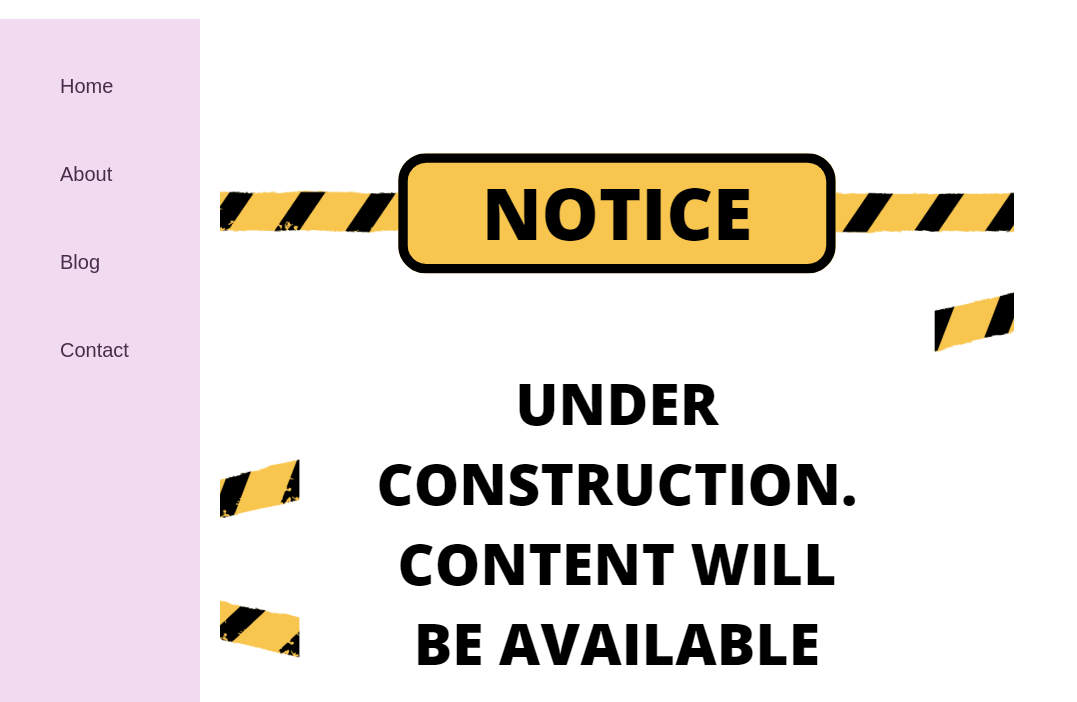
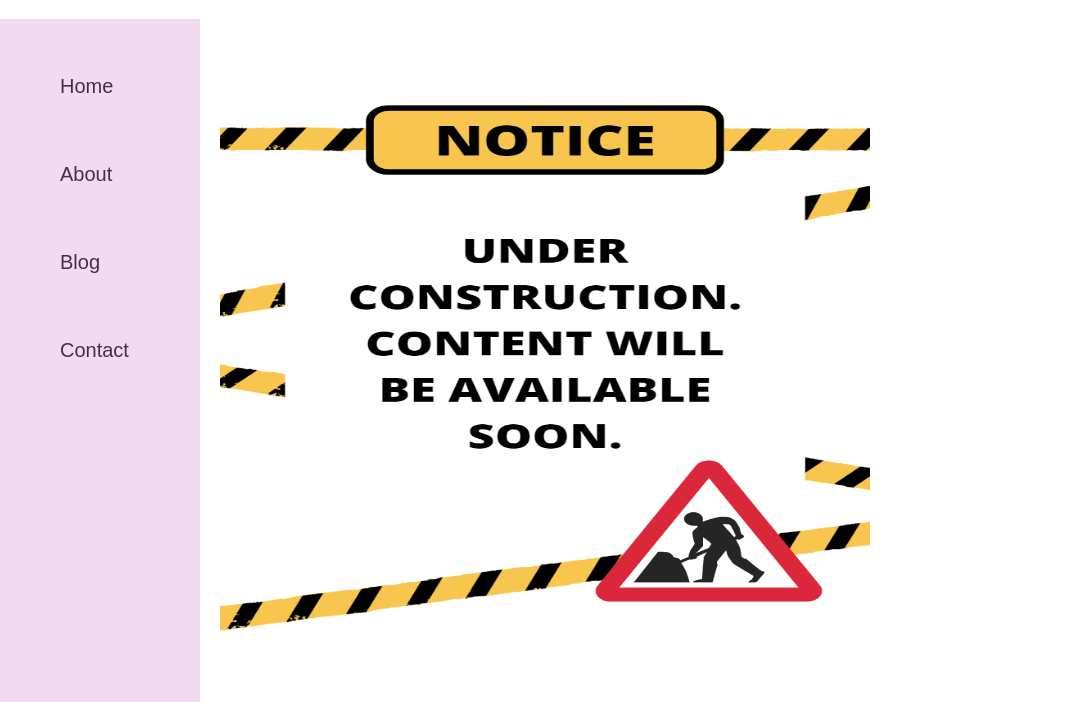
Before and after one commit to tspears11/tspears11.github.io, a plain HTML site: page static/about.html in a window 1280 px wide. Shown: the part 61-763 px from the top of the page, without its empty margins (0-1077 px from the left). Drawn offline with Linux system fonts and the light colour scheme; a web font is replaced by a local one.

Commit message:
commit changes

```diff
--- a/css/style.css
+++ b/css/style.css
@@ -56,7 +56,8 @@ header {
 }
 
 .under-construction {
-    width: fit-content;
+    width: 650px;
+    height: 650px;
 }
 
 @media screen and (max-width: 425px) {
```
